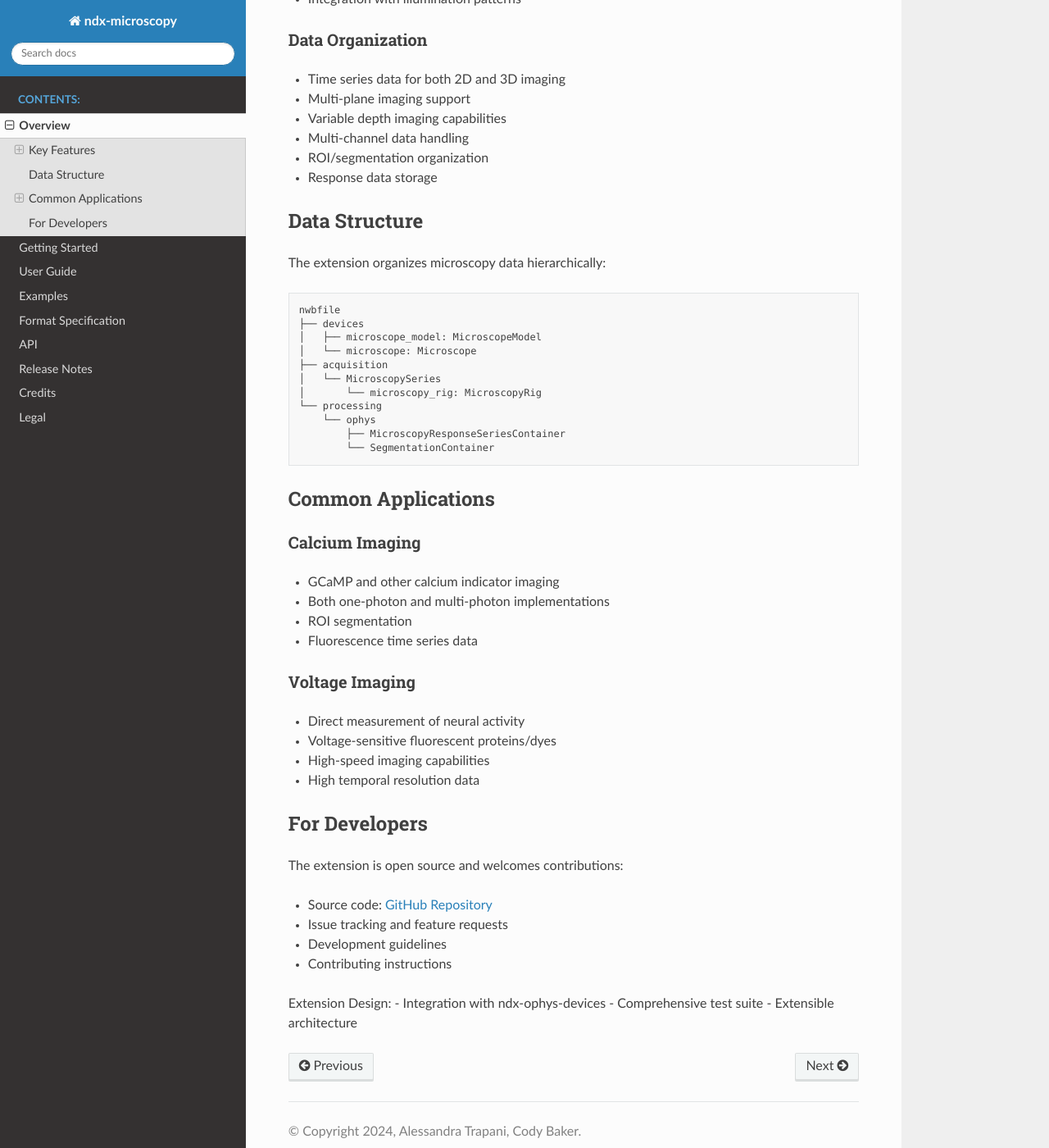
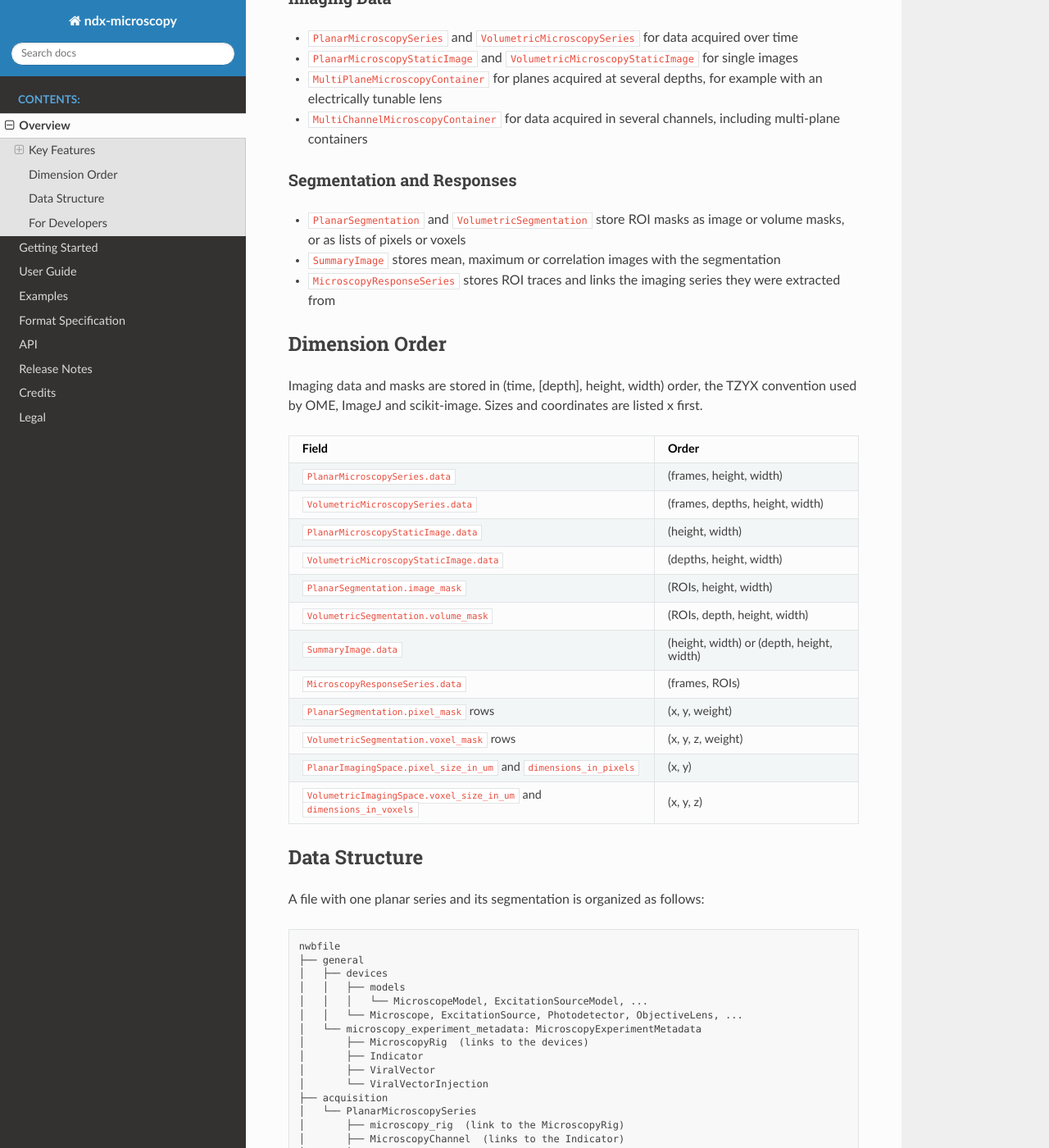
Before and after one commit to catalystneuro/ndx-microscopy, a Sphinx documentation site: the page built from docs/source/description.rst, in a window 1280 px wide and 1400 px high, scrolled down 1039 px. Shown: the whole window at 82% size. Built offline with Sphinx 7.4.7 and the Read the Docs theme 3.1.0, drawn with Linux system fonts in a browser that asks for light colours; some of the changed text lies outside the part shown.

Commit message:
Describe the 0.4.0 data model in the overview and index pages
Both pages still advertised coordinate systems, reference frames and grid
spacing, and the tree showed the rig as a child of the series. Add a
dimension-order table.

Co-Authored-By: Claude Opus 5.5 <noreply@anthropic.com>

```diff
--- a/docs/source/description.rst
+++ b/docs/source/description.rst
@@ -3,94 +3,129 @@
 Overview
 ========
 
-The ndx-microscopy extension for NWB provides a standardized way to store and organize microscopy data in neuroscience research. This extension integrates with `ndx-ophys-devices <https://github.com/catalystneuro/ndx-ophys-devices>`_ to provide comprehensive optical component specifications and supports various microscopy techniques while maintaining detailed metadata about the imaging setup, experimental conditions, and acquired data.
+The ndx-microscopy extension for NWB stores microscopy imaging data together with metadata about the
+microscope, its optical components, the illumination pattern, and the imaged region. Optical components and
+molecular tools (indicators, viral vectors and injections) come from
+`ndx-ophys-devices <https://github.com/catalystneuro/ndx-ophys-devices>`_.
 
 Key Features
-----------
+------------
 
 Device and Optical Components
-^^^^^^^^^^^^^^^^^^^^^^^^^^^
-- MicroscopeModel for defining microscope models
-- Microscope instances with technique specifications
-- MicroscopyRig for organizing optical components
-- Integration with ndx-ophys-devices for:
-    - Excitation sources (continuous and pulsed)
-    - Optical filters (band and edge types)
-    - Dichroic mirrors
-    - Photodetectors
-    - Fluorescent indicators
+^^^^^^^^^^^^^^^^^^^^^^^^^^^^^
 
-Illumination Pattern Support
+- ``MicroscopeModel`` and ``Microscope``, which extend the core ``DeviceModel`` and ``Device`` types
+- ``MicroscopyRig``, which links the microscope and the optical components used for an acquisition
+- ``MicroscopyChannel``, which records the excitation and emission wavelengths and links the indicator
+- Optical components from ndx-ophys-devices:
+
+  - Excitation sources (continuous and pulsed)
+  - Optical filters (band and edge types)
+  - Dichroic mirrors
+  - Photodetectors
+  - Objective lenses, with an optional stereotactic position
+
+- ``MicroscopyExperimentMetadata``, which holds the rigs, indicators, viral vectors and injections
+
+Illumination Patterns
 ^^^^^^^^^^^^^^^^^^^^^
-- Base illumination pattern class for general use cases
-- Line scanning for high-speed XY raster scanning acquisition
-- Plane acquisition for light sheet and widefield techniques
-- Random access scanning for targeted region imaging
-- Detailed scanning parameters (rates, directions, dwell times)
 
-Imaging Space Management
-^^^^^^^^^^^^^^^^^^^^^
-- 2D planar imaging spaces
-- 3D volumetric imaging spaces
-- Precise coordinate system handling
-- Reference frame management
-- Grid spacing and resolution tracking
-- Integration with illumination patterns
+- ``IlluminationPattern``, a base class for patterns not covered below
+- ``LineScan`` for point-scanning systems that build each frame from scanned lines
+- ``PlaneAcquisition`` for whole-plane acquisition, such as light sheet or camera-based widefield imaging
+- ``RandomAccessScan`` for targeted scanning of selected points
 
-Data Organization
-^^^^^^^^^^^^^
-- Time series data for both 2D and 3D imaging
-- Multi-plane imaging support
-- Variable depth imaging capabilities
-- Multi-channel data handling
-- ROI/segmentation organization
-- Response data storage
+Imaging Spaces
+^^^^^^^^^^^^^^
+
+- ``PlanarImagingSpace`` and ``VolumetricImagingSpace`` record the targeted anatomical region, the pixel or
+  voxel size, and the dimensions in pixels or voxels
+- Each imaging space contains the illumination pattern used to acquire it
+
+Imaging Data
+^^^^^^^^^^^^
+
+- ``PlanarMicroscopySeries`` and ``VolumetricMicroscopySeries`` for data acquired over time
+- ``PlanarMicroscopyStaticImage`` and ``VolumetricMicroscopyStaticImage`` for single images
+- ``MultiPlaneMicroscopyContainer`` for planes acquired at several depths, for example with an electrically
+  tunable lens
+- ``MultiChannelMicroscopyContainer`` for data acquired in several channels, including multi-plane containers
+
+Segmentation and Responses
+^^^^^^^^^^^^^^^^^^^^^^^^^^
+
+- ``PlanarSegmentation`` and ``VolumetricSegmentation`` store ROI masks as image or volume masks, or as lists
+  of pixels or voxels
+- ``SummaryImage`` stores mean, maximum or correlation images with the segmentation
+- ``MicroscopyResponseSeries`` stores ROI traces and links the imaging series they were extracted from
+
+Dimension Order
+---------------
+
+Imaging data and masks are stored in (time, [depth], height, width) order, the TZYX convention used by OME,
+ImageJ and scikit-image. Sizes and coordinates are listed x first.
+
+.. list-table::
+   :header-rows: 1
+
+   * - Field
+     - Order
+   * - ``PlanarMicroscopySeries.data``
+     - (frames, height, width)
+   * - ``VolumetricMicroscopySeries.data``
+     - (frames, depths, height, width)
+   * - ``PlanarMicroscopyStaticImage.data``
+     - (height, width)
+   * - ``VolumetricMicroscopyStaticImage.data``
+     - (depths, height, width)
+   * - ``PlanarSegmentation.image_mask``
+     - (ROIs, height, width)
+   * - ``VolumetricSegmentation.volume_mask``
+     - (ROIs, depth, height, width)
+   * - ``SummaryImage.data``
+     - (height, width) or (depth, height, width)
+   * - ``MicroscopyResponseSeries.data``
+     - (frames, ROIs)
+   * - ``PlanarSegmentation.pixel_mask`` rows
+     - (x, y, weight)
+   * - ``VolumetricSegmentation.voxel_mask`` rows
+     - (x, y, z, weight)
+   * - ``PlanarImagingSpace.pixel_size_in_um`` and ``dimensions_in_pixels``
+     - (x, y)
+   * - ``VolumetricImagingSpace.voxel_size_in_um`` and ``dimensions_in_voxels``
+     - (x, y, z)
 
 Data Structure
-------------
+--------------
 
-The extension organizes microscopy data hierarchically::
+A file with one planar series and its segmentation is organized as follows::
 
     nwbfile
-    ├── devices
-    │   ├── microscope_model: MicroscopeModel
-    │   └── microscope: Microscope
+    ├── general
+    │   ├── devices
+    │   │   ├── models
+    │   │   │   └── MicroscopeModel, ExcitationSourceModel, ...
+    │   │   └── Microscope, ExcitationSource, Photodetector, ObjectiveLens, ...
+    │   └── microscopy_experiment_metadata: MicroscopyExperimentMetadata
+    │       ├── MicroscopyRig  (links to the devices)
+    │       ├── Indicator
+    │       ├── ViralVector
+    │       └── ViralVectorInjection
     ├── acquisition
-    │   └── MicroscopySeries
-    │       └── microscopy_rig: MicroscopyRig
+    │   └── PlanarMicroscopySeries
+    │       ├── microscopy_rig  (link to the MicroscopyRig)
+    │       ├── MicroscopyChannel  (links to the Indicator)
+    │       └── PlanarImagingSpace
+    │           └── IlluminationPattern
     └── processing
         └── ophys
-            ├── MicroscopyResponseSeriesContainer
-            └── SegmentationContainer
-
-Common Applications
-----------------
-
-Calcium Imaging
-^^^^^^^^^^^^^
-- GCaMP and other calcium indicator imaging
-- Both one-photon and multi-photon implementations
-- ROI segmentation
-- Fluorescence time series data
-
-Voltage Imaging
-^^^^^^^^^^^^^
-- Direct measurement of neural activity
-- Voltage-sensitive fluorescent proteins/dyes
-- High-speed imaging capabilities
-- High temporal resolution data
+            ├── SegmentationContainer
+            │   └── PlanarSegmentation  (links to the PlanarImagingSpace)
+            └── MicroscopyResponseSeriesContainer
+                └── MicroscopyResponseSeries  (links to the PlanarMicroscopySeries)
 
 For Developers
-------------
+--------------
 
-The extension is open source and welcomes contributions:
-
-- Source code: `GitHub Repository <https://github.com/catalystneuro/ndx-microscopy>`_
-- Issue tracking and feature requests
-- Development guidelines
-- Contributing instructions
-
-Extension Design:
-- Integration with ndx-ophys-devices
-- Comprehensive test suite
-- Extensible architecture
+The source code, issue tracker and development guidelines are in the
+`GitHub repository <https://github.com/catalystneuro/ndx-microscopy>`_.
```
Also changed, not shown: docs/source/index.rst (+12 -12 lines).
